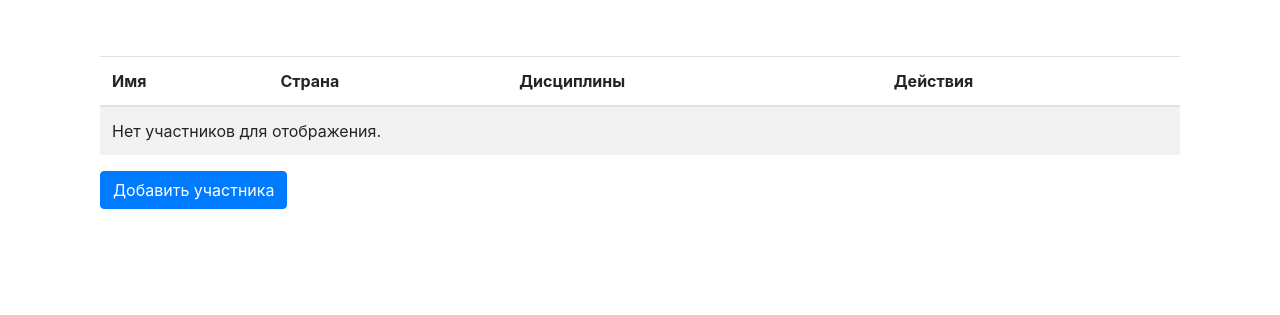
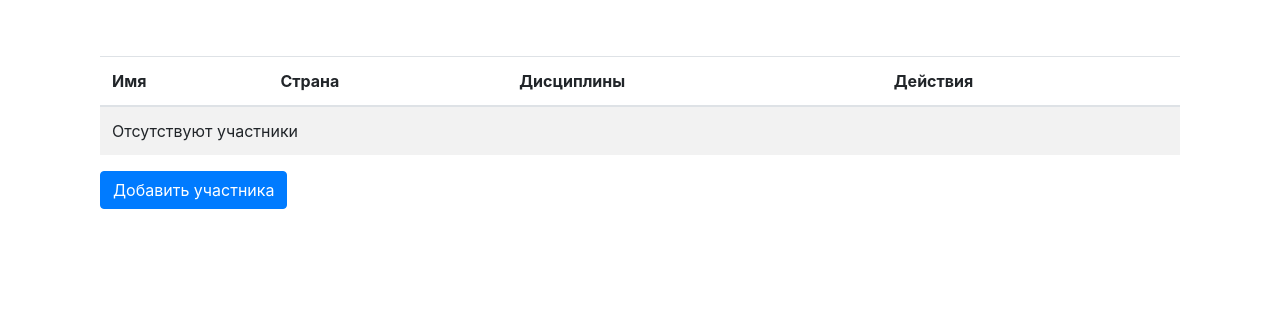
Before and after one commit to Swagnate/sports_project, a Django app: template athletes/templates/athletes/athlete_list.html in a window 1280 px wide. Shown: the part 156-471 px from the top of the page. Run offline with Django 3.2, Linux system fonts and the light colour scheme; the template is opened without the code that fills it, so the values that code supplies are empty; some libraries are stand-ins or nearby versions.

Commit message:
editing 1.0.0

```diff
--- a/athletes/templates/athletes/athlete_list.html
+++ b/athletes/templates/athletes/athlete_list.html
@@ -45,7 +45,7 @@
             </tr>
             {% empty %}
             <tr>
-                <td colspan="4">Нет участников для отображения.</td>
+                <td colspan="4">Отсутствуют участники</td>
             </tr>
             {% endfor %}
         </tbody>
```
